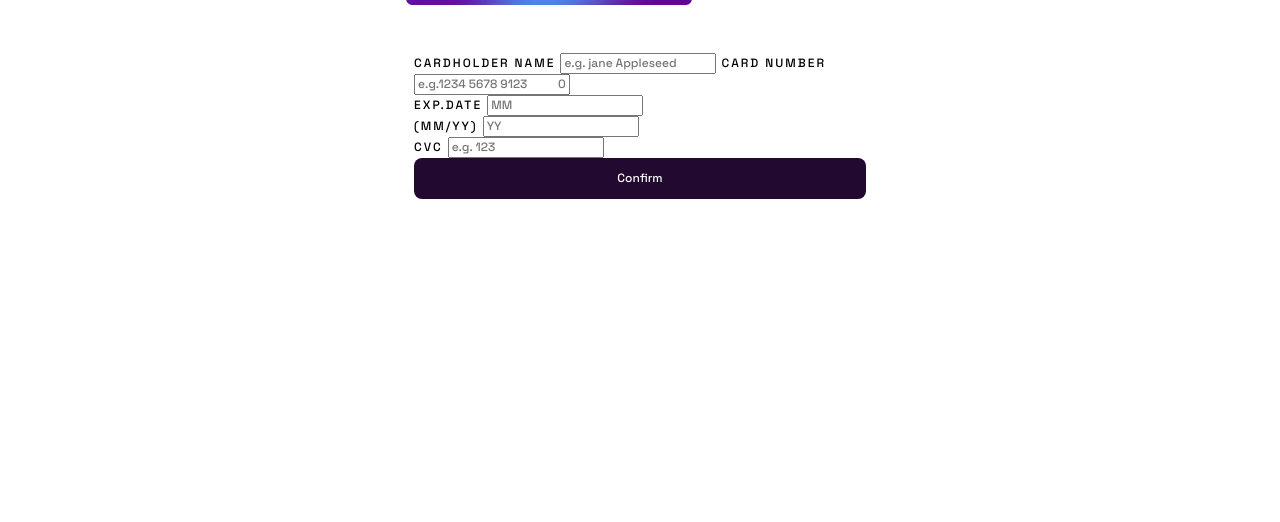
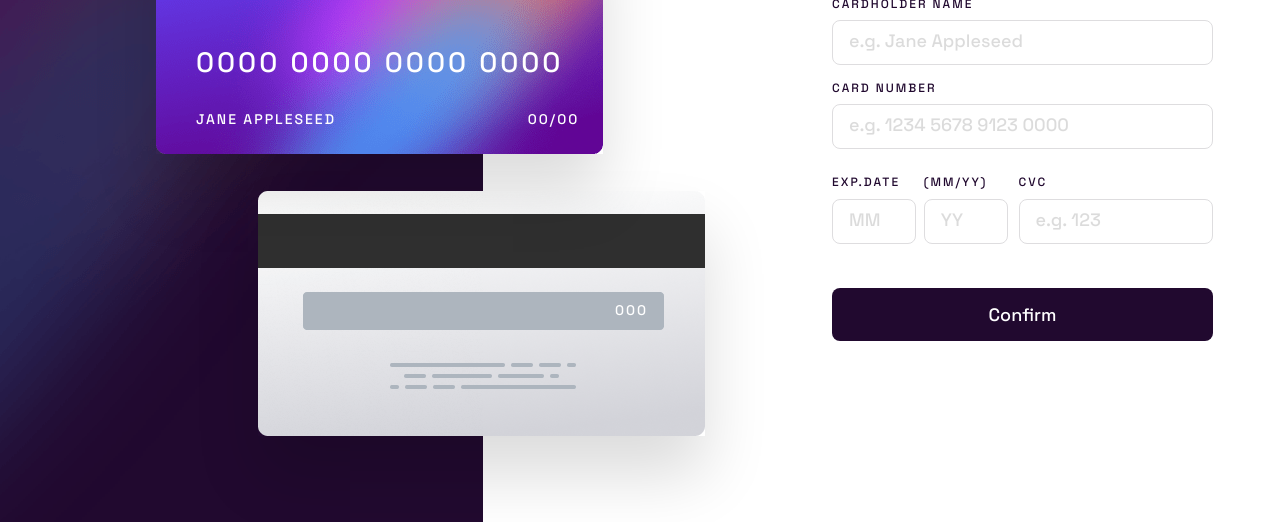
Before and after one commit to himanshukainthola/interactive-card-details-form-main, a plain HTML site: page index.html in a window 1280 px wide. Shown: the part 278-800 px from the top of the page. Drawn offline with Linux system fonts and the light colour scheme.

Commit message:
finished with the design part added a some script also

```diff
--- a/index.html
+++ b/index.html
@@ -33,31 +33,30 @@
     </section>
 
     <section class="card__details">
-      <!-- <div class="form__message">
+      <div class="form__message hidden">
         <img class="form__message__img" src="./images/icon-complete.svg" alt="" />
         <h2 class="form__message__h2">Thank You!</h2>
         <p class="form__message__p">We've added your card details</p>
         <button class="form-btn form__message__btn">Continue</button>
-      </div> -->
+      </div>
 
       <form action="" id="" class="form">
 
         <label for="cardholder-name">Cardholder name</label>
-        <input id="cardholder-name" type="text" placeholder="e.g. jane Appleseed" required />
+        <input  id="cardholder-name" type="text" placeholder="e.g. Jane Appleseed" required />
 
         <label for="card-number">card number</label>
-        <input id="card-number type=" text" placeholder="e.g.1234 5678 9123
-          0000" required inputmode="numeric" minlength="12" maxlength="12">
+        <input id="card-number" type=" text" placeholder="e.g. 1234 5678 9123 0000" required inputmode="numeric" minlength="12" maxlength="12">
         <div>
           <div>
-            <label for="exp-date">exp.date </label>
-            <input id="exp-date" type="text" placeholder="MM" required inputmode="numeric" minlength="2"
+            <label for="month">exp.date </label>
+            <input id="month" type="text" placeholder="MM" required inputmode="numeric" minlength="2"
               maxlength="2" />
           </div>
 
           <div>
-            <label for="month">(mm/yy)</label>
-            <input id="month" type="text" placeholder="YY" required inputmode="numeric" minlength="2" maxlength="2" />
+            <label for="year">(mm/yy)</label>
+            <input id="year" type="text" placeholder="YY" required inputmode="numeric" minlength="2" maxlength="2" />
           </div>
 
           <div>
@@ -70,6 +69,7 @@
       </form>
     </section>
   </main>
+  <script src="script.js"></script>
 </body>
 
 </html>
--- /dev/null
+++ b/script.js
@@ -0,0 +1,49 @@
+const nameDisplay = document.querySelector('.name-on-card');
+const nameInput = document.querySelector('#cardholder-name');
+
+const numberDisplay = document.querySelector('.number-on-card');
+const numberInput = document.querySelector('#card-number');
+
+const expDateDisplay = document.querySelector('.date-on-card');
+const expMonthDisplay = document.querySelector('.month');
+const expMonthInput = document.querySelector('#month');
+
+const expYearDisplay = document.querySelector('.year');
+const expYearInput = document.querySelector('#year');
+
+const cvcDisplay = document.querySelector('.cvc-on-card');
+const cvcInput = document.querySelector('#cvc');
+
+const confirmBtn = document.querySelector('.form-btn');
+
+const form = document.querySelector('.form');
+const messageDisplay = document.querySelector('.form-message');
+
+
+
+
+
+
+nameInput.addEventListener('input', () =>{
+    nameDisplay.innerText = nameInput.value
+})
+numberInput.addEventListener('input', () =>{
+    numberDisplay.innerText = numberInput.value
+})
+expMonthInput.addEventListener('input', () =>{
+    expMonthDisplay.innerText = expMonthInput.value
+})
+expYearInput.addEventListener('input', () =>{
+    expYearDisplay.innerText = expYearInput.value
+})
+cvcInput.addEventListener('input', () =>{
+    cvcDisplay.innerText = cvcInput.value
+})
+
+
+confirmBtn.addEventListener('click', function(event){
+    form.classList.add('hidden');
+    messageDisplay.classList.remove('hidden');
+
+    event.preventDefault();
+})
--- a/style.css
+++ b/style.css
@@ -62,6 +62,10 @@
 
     --ff-accent:'Space Grotesk', sans-serif;
 
+    --opacity: 1;
+    --visibility: visible;
+    --event:all;
+
 }
 
 body{
@@ -119,12 +123,12 @@ body{
 
 .cvc-on-card{
     position: absolute;
-    right: 3.25rem;
-    bottom:7.75rem;
+    right: 52px;
+    bottom:124px;
 
-    font-size: 9px;
+    font-size: 0.5625rem;
     line-height: 11px;
-    letter-spacing: 1.5px;
+    letter-spacing: 1.5008px;
 
 }
 
@@ -133,7 +137,7 @@ body{
     left: 2.25rem;
     bottom: 0.375rem;
 
-    letter-spacing:1.5px;
+    letter-spacing:1.5008px;
     line-height: 20px;
 }
 
@@ -155,7 +159,10 @@ body{
 
 .card__details{
     padding: 0 1.5rem;
+    margin: auto;
     position: relative;
+    max-width: 429px;
+
 }
 
 .form__message{
@@ -202,6 +209,7 @@ body{
 }
 
 
+
 /*!================FORM====================*/
 
 .form{
@@ -209,6 +217,230 @@ body{
     letter-spacing: 2px;
     line-height: 15px;
 
+    display: flex;
+    flex-direction: column;
+
+    color: var(--clr-Very-dark-violet);
+    font-weight: 500;
+
+}
 
 
+
+.hidden{
+    opacity: 0;
+    pointer-events: none;
+    visibility: hidden;
+    transition: opacity 0.1s, visibility 0.1s;
 }
+
+
+
+#cardholder-name::placeholder,
+#card-number::placeholder,
+#month::placeholder,
+#year::placeholder,
+#cvc::placeholder {
+    line-height: 23px;
+    font-size: 1.125rem;
+    opacity: 0.25;
+
+}
+
+input{
+    width: 100%;
+    height: 45px;
+
+    padding: 11px 16px;
+    margin-bottom: 1rem;
+    border : 1px solid var(--clr-Light-grayish-violet);
+    border-radius: 0.5rem;
+    position: relative;
+
+    line-height: 23px;
+    color: var(--clr-Dark-grayish-violet);
+}
+
+input:hover{
+    cursor: pointer;
+    border: 1px solid Linear-gradient(to right, hsl(249, 99%, 64%) to hsl(278, 94%, 30%));
+}
+
+label{
+    margin-bottom: 8px;
+}
+
+.form>div{
+    display: flex;
+    margin-bottom: 28px;
+}
+
+.form> div div:nth-child(1){
+    width: 25%;
+    margin-right: 4px;
+}
+
+.form> div div:nth-child(2){
+    width: 25%;
+    margin-left: 4px;
+}
+
+.form> div div:nth-child(3){
+    width: 58%;
+    margin-left: 11px;
+}
+
+.form> div div label{
+    white-space: nowrap;
+}
+
+#month,
+#year,
+#cvc {
+    margin-top: 9px;
+}
+
+.form-btn {
+    font-size: 18px;
+    line-height: 23px;
+    color: var(--clr-white);
+    padding: 15px;
+    border: none;
+    border-radius: 8px;
+    background-color: var(--clr-Very-dark-violet);
+    cursor: pointer;
+}
+
+
+/*! ==============MediaQuerries=================*/
+
+@media screen and (min-width: 600px) {
+
+    .main{
+        max-width: 550px;
+
+    }
+    .top{
+        border-bottom-left-radius: 8px;
+        border-bottom-right-radius: 8px;
+        margin-bottom: 100px;
+    }
+
+}
+
+@media (min-width: 1100px) {
+    .main{
+        display: grid;
+        grid-template-columns: 1fr 1.75fr;
+        margin: 0;
+        max-width: revert;
+        max-height: revert;
+    }
+
+    .top{
+        background-image: url(images/bg-main-desktop.png);
+        background-size: cover;
+        background-position: center;
+        position: relative;
+
+        width: 483px;
+        height: 100vh;
+        margin: 0;
+        border-radius: 0;
+
+    }
+
+    .card-back,
+    .card-front{
+        width: revert;
+        height: revert;
+        position: absolute;
+    }
+
+    .card-back{
+        top: 469px;
+        right: -222px;
+        box-shadow: 0 39px 60px rgba(0, 0, 0, 0.142);
+    }
+    .card-front{
+        top: 187px ;
+        left: revert;
+        right: -120px;
+        box-shadow: 0 39px 60px rgba(0, 0, 0, 0.142);
+    }
+
+    .card-logo{
+        width: revert;
+        position: absolute;
+        top: 215px;
+        left: 196px;
+
+    }
+
+    .number-on-card{
+        font-size: 1.75rem;
+        line-height: 30px;
+        white-space: nowrap;
+        letter-spacing: 3px;
+
+        position: absolute;
+        top: 325px;
+        left: 196px;
+    }
+
+    .text-on-card{
+        width: 383.2px;
+        display: flex;
+        align-items: center;
+        justify-content: space-between;
+
+        font-size: 0.875rem;
+        line-height: 18px;
+        letter-spacing: 2px;
+
+        position: absolute;
+        top: 387.5px;
+        left: 196px;
+        bottom: revert;
+    }
+
+    .cvc-on-card{
+        font-size: 0.875rem;
+        line-height: 16px;
+        letter-spacing: 2px;
+
+        position: absolute;
+        top: 580px;
+        right: revert;
+        left: 615px;
+
+    }
+
+  /*!------------Form-----------*/
+
+
+    .card__details{
+        max-width: 381px;
+        margin: 275px 0 0 300px;
+        padding: 0;
+    }
+
+}
+
+@media (min-width:1250px) {
+
+    .card__details{
+        margin-left: 349px;
+
+    }
+
+    .card__details > div{
+        margin-bottom: 40px;
+    }
+
+    #card-holder,
+    #card-number {
+        margin-bottom: 26px;
+    }
+
+}
```
